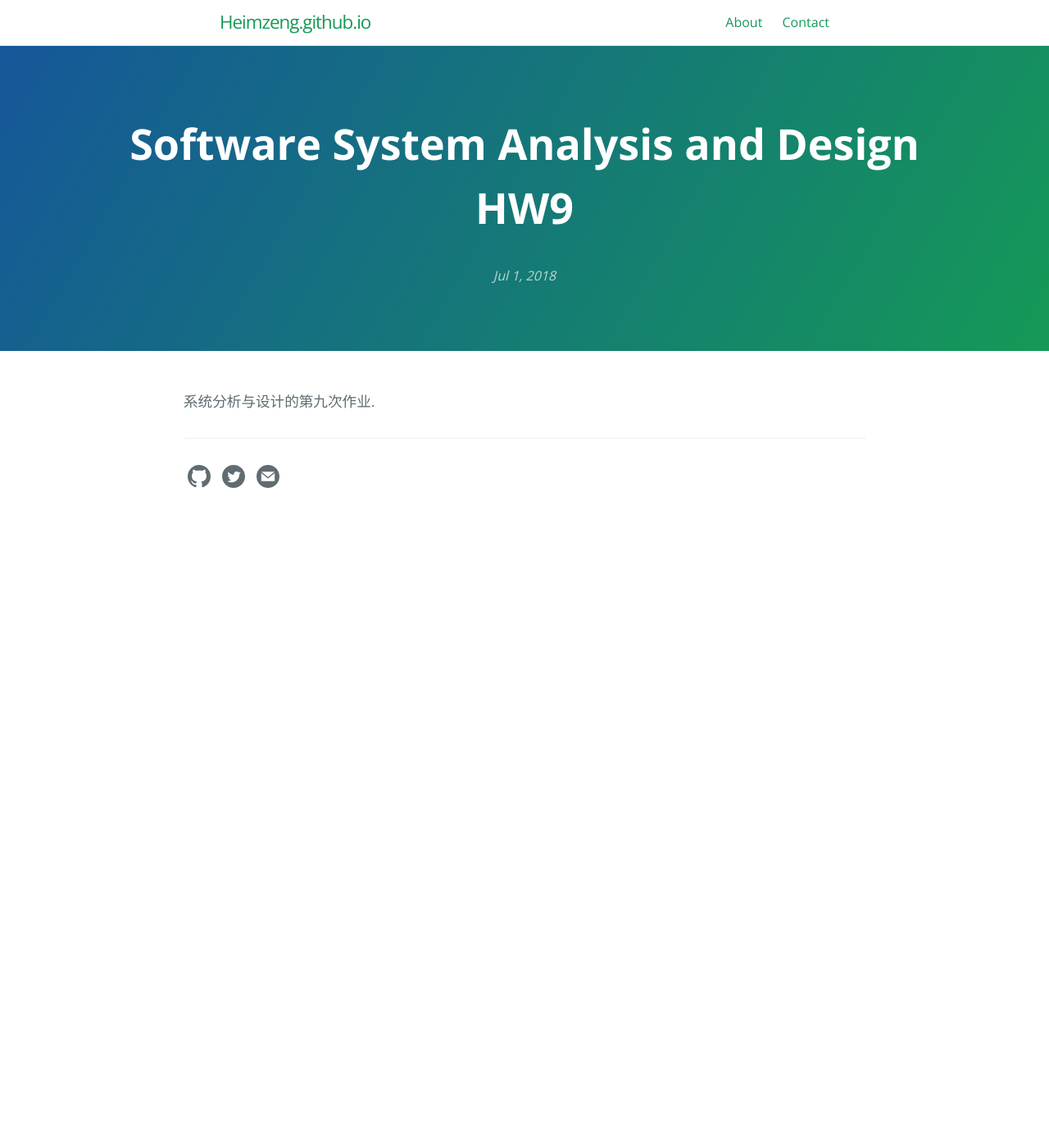
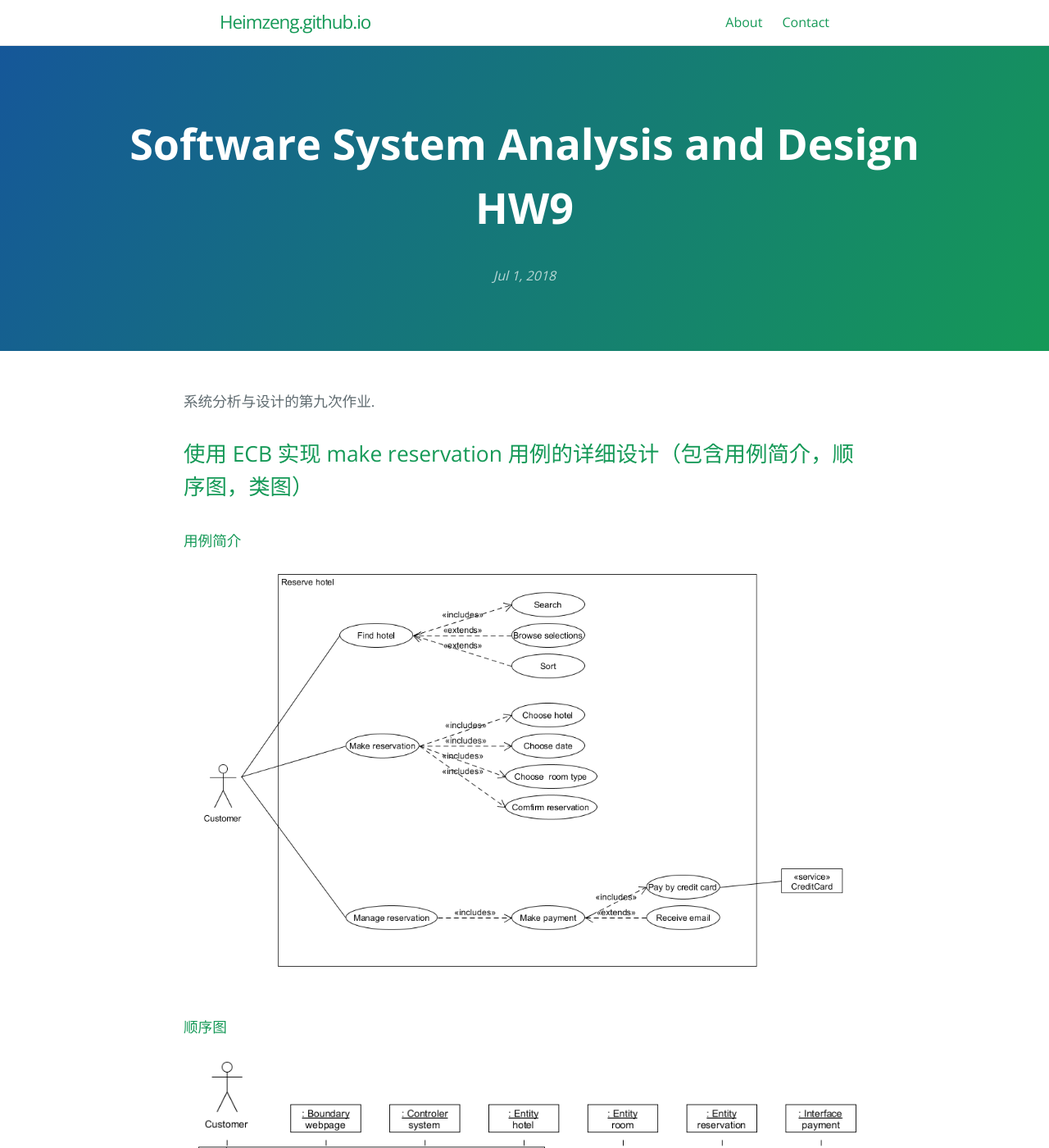
Before and after one commit to Heimzeng/Heimzeng.github.io, a Jekyll site: the page built from _posts/2018-07-01-Software-System-Analysis-and-Design-HW9.md, in a window 1280 px wide and 1400 px high. Shown: the whole window at 82% size. Built offline with Jekyll 4.4.1, drawn with Linux system fonts in a browser that asks for light colours; some of the changed text lies outside the part shown.

Commit message:
更新HW9

```diff
--- a/_posts/2018-07-01-Software-System-Analysis-and-Design-HW9.md
+++ b/_posts/2018-07-01-Software-System-Analysis-and-Design-HW9.md
@@ -4,3 +4,24 @@
 title: "Software System Analysis and Design HW9"
 ---
 系统分析与设计的第九次作业.
+
+## 使用 ECB 实现 make reservation 用例的详细设计（包含用例简介，顺序图，类图）
+#### 用例简介
+<center>
+	<img src="https://github.com/Heimzeng/Heimzeng.github.io/blob/master/assets/img/post/ssaad_hw9/usecase.png?raw=true">
+</center>
+
+#### 顺序图
+<center>
+	<img src="https://github.com/Heimzeng/Heimzeng.github.io/blob/master/assets/img/post/ssaad_hw9/flow.png?raw=true">
+</center>
+
+#### 类图
+<center>
+	<img src="https://github.com/Heimzeng/Heimzeng.github.io/blob/master/assets/img/post/ssaad_hw9/classes.png?raw=true">
+</center>
+
+## 将逻辑设计类图映射到实际项目框架的包图。用树形结构表述实现的包和类
+<center>
+	<img src="https://github.com/Heimzeng/Heimzeng.github.io/blob/master/assets/img/post/ssaad_hw9/package.png?raw=true">
+</center>
```
Also changed, not shown: assets/img/post/ssaad_hw9/classes.png (added), assets/img/post/ssaad_hw9/flow.png (added), assets/img/post/ssaad_hw9/package.png (added), assets/img/post/ssaad_hw9/usecase.png (added), 3 other files.
